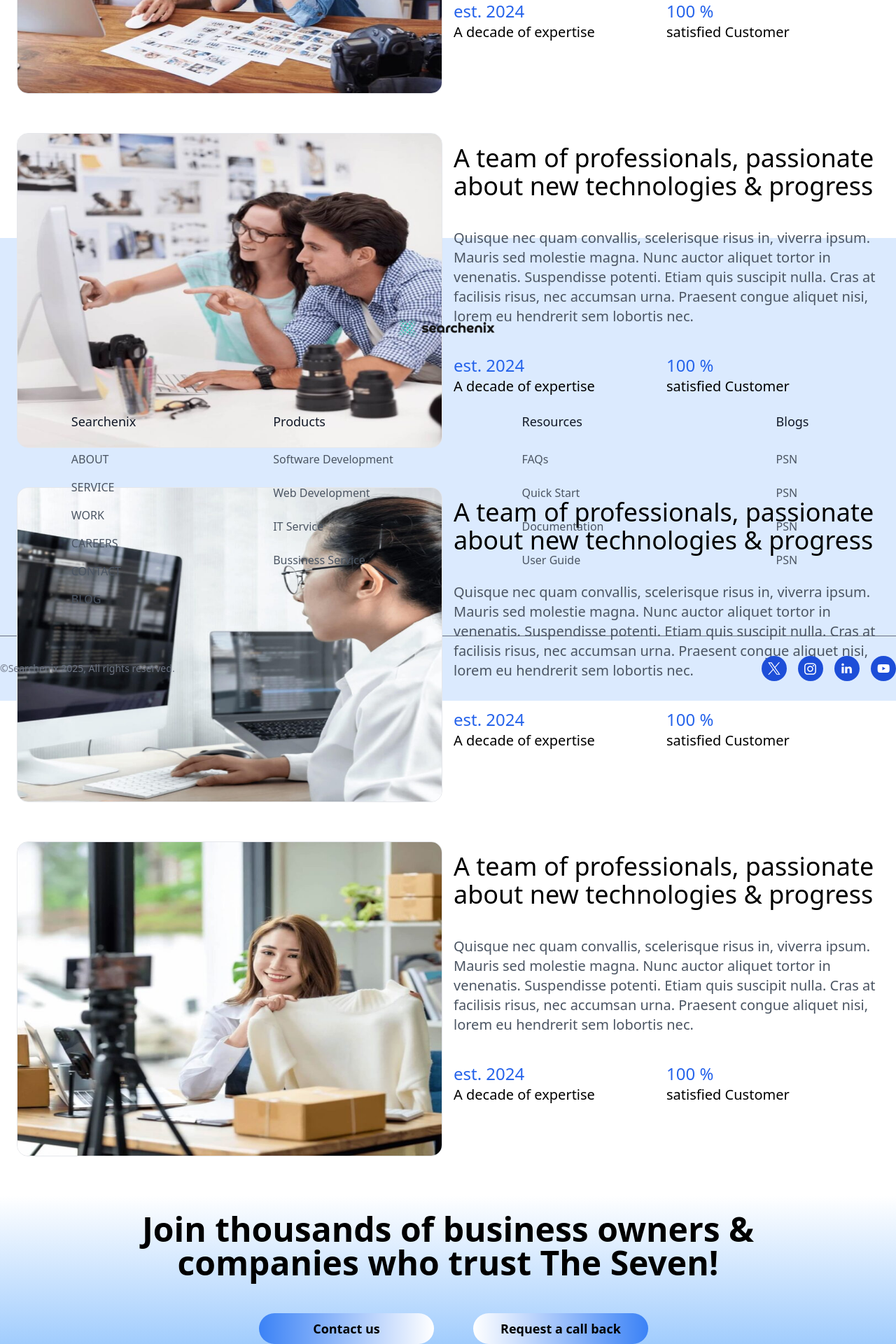
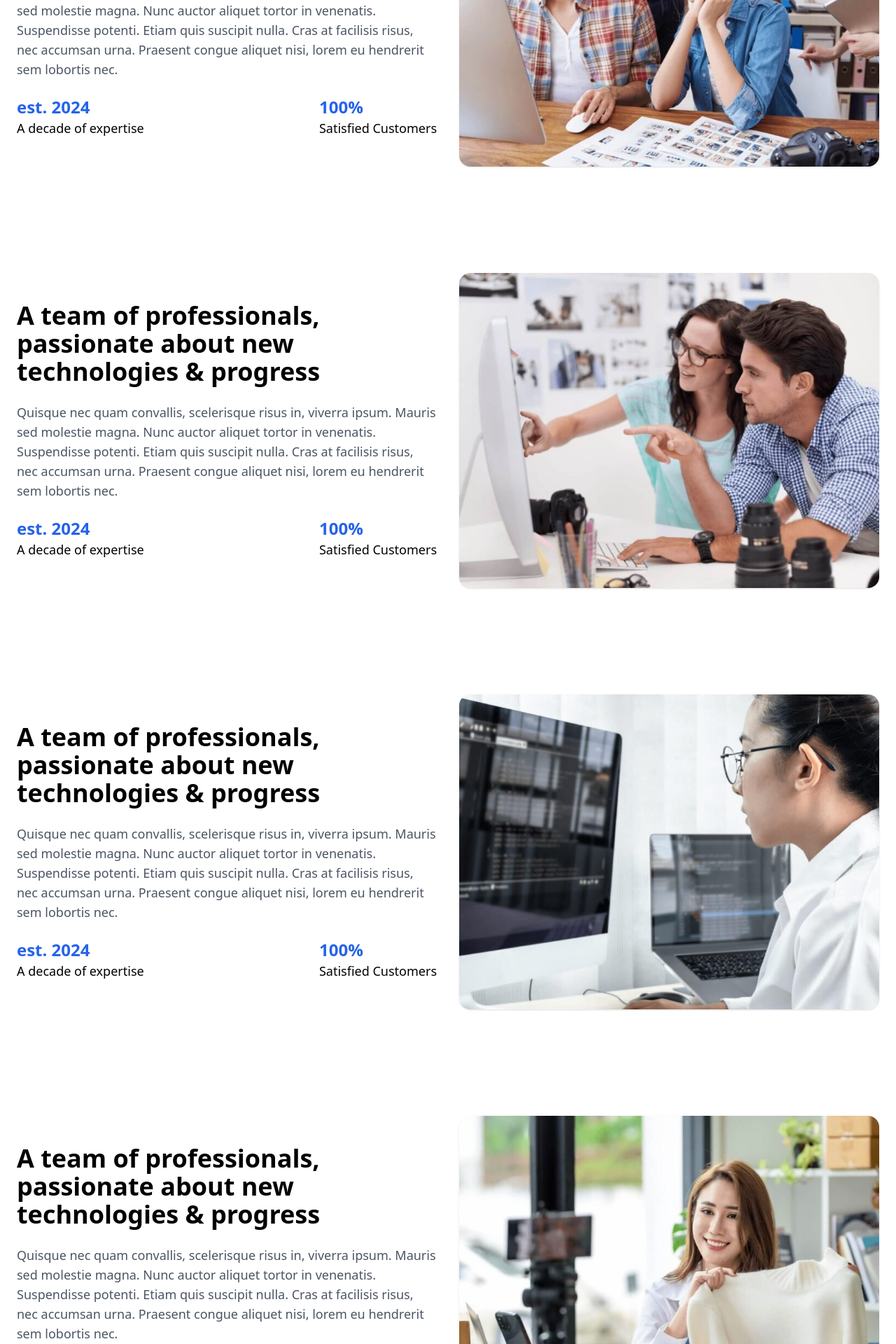
Before and after one commit to PradhumanSinghNaruka/Digital-Marketing, a React (Create React App) app in the folder frontend/: page /service in a window 1280 px wide. Shown: the part 460-2380 px from the top of the page at 70% size. Built offline with nearby package versions, Linux system fonts and the light colour scheme.

Commit message:
full stack

```diff
--- a/frontend/src/pages/About.js
+++ b/frontend/src/pages/About.js
@@ -4,94 +4,82 @@ import photo2 from "../image/about2.jpg";
 
 function About() {
   return (
-    <div className="w-full h-screen">
-      <h1 className="bg-gradient-to-b to-white from-blue-300 p-12 text-center w-full text-2xl text-black font-bold">
+    <div className="w-full mt-14">
+      <h1 className="bg-gradient-to-b from-blue-300 to-white py-12 text-center w-full text-3xl md:text-4xl lg:text-5xl text-black font-bold">
         About Us
       </h1>
-      <div className="space-y-14 w-full">
-        <div className="max-w-screen-2xl max-auto px-6 grid md:flex w-full gap-4 mt-4">
-          <div className="w-full md:w-1/2 order-1">
-            <img src={photo1} className="w-full h-[450px] border rounded-2xl" />
-          </div>
-          <div className="w-full md:w-1/2 order-2 space-y-10 mt-4">
-            <h1 className="text-3xl sm:text-xl md:text-3xl lg:text-4xl">
-              A team of professionals, passionate about new technologies &
-              progress
-            </h1>
-            <p className="text-gray-600 text-sm sm:text-md md:text-lg lg:text-xl">
-              Quisque nec quam convallis, scelerisque risus in, viverra ipsum.
-              Mauris sed molestie magna. Nunc auctor aliquet tortor in
-              venenatis. Suspendisse potenti. Etiam quis suscipit nulla. Cras at
-              facilisis risus, nec accumsan urna. Praesent congue aliquet nisi,
-              lorem eu hendrerit sem lobortis nec.
-            </p>
-            <div className="flex justify-center items-center w-full">
-              <h1 className="w-1/2 grid">
-                <p className="text-md md:text-xl lg:text-2xl text-blue-600">
-                  est. 2024
-                </p>{" "}
-                <p className="text-md md:text-lg lg:text-xl">
-                  A decade of expertise
-                </p>
-              </h1>
-              <h1 className="w-1/2 grid">
-                <p className="text-md md:text-xl lg:text-2xl text-blue-600">
-                  100 %
-                </p>{" "}
-                <p className="text-md md:text-lg lg:text-xl">
-                  satisfied Customer
-                </p>
-              </h1>
+      <div className="max-w-screen-2xl mx-auto px-6 py-12 grid md:grid-cols-2 gap-8 items-center">
+        <div>
+          <img
+            src={photo1}
+            alt="About"
+            className="w-full h-[350px] md:h-[450px] object-cover rounded-2xl shadow"
+          />
+        </div>
+        <div className="space-y-6">
+          <h2 className="text-2xl md:text-3xl lg:text-4xl font-semibold">
+            A team of professionals, passionate about new technologies & progress
+          </h2>
+          <p className="text-gray-600 text-base md:text-lg leading-relaxed">
+            Quisque nec quam convallis, scelerisque risus in, viverra ipsum.
+            Mauris sed molestie magna. Nunc auctor aliquet tortor in venenatis.
+            Suspendisse potenti. Etiam quis suscipit nulla. Cras at facilisis
+            risus, nec accumsan urna. Praesent congue aliquet nisi, lorem eu
+            hendrerit sem lobortis nec.
+          </p>
+          <div className="flex flex-wrap justify-between">
+            <div>
+              <p className="text-xl md:text-2xl text-blue-600 font-bold">est. 2024</p>
+              <p className="text-base md:text-lg">A decade of expertise</p>
+            </div>
+            <div>
+              <p className="text-xl md:text-2xl text-blue-600 font-bold">100%</p>
+              <p className="text-base md:text-lg">Satisfied Customers</p>
             </div>
           </div>
         </div>
-        <div className="max-w-screen-2xl max-auto px-6 grid md:flex w-full gap-4 mt-4">
-          <div className="w-full md:w-1/2 order-1 space-y-10 mt-4">
-            <h1 className="text-3xl sm:text-xl md:text-3xl lg:text-4xl">
-              A team of professionals, passionate about new technologies &
-              progress
-            </h1>
-            <p className="text-gray-600 text-sm sm:text-md md:text-lg lg:text-xl">
-              Quisque nec quam convallis, scelerisque risus in, viverra ipsum.
-              Mauris sed molestie magna. Nunc auctor aliquet tortor in
-              venenatis. Suspendisse potenti. Etiam quis suscipit nulla. Cras at
-              facilisis risus, nec accumsan urna. Praesent congue aliquet nisi,
-              lorem eu hendrerit sem lobortis nec.
-            </p>
-            <div className="flex justify-center items-center w-full">
-              <h1 className="w-1/2 grid">
-                <p className="text-md md:text-xl lg:text-2xl text-blue-600">
-                  est. 2024
-                </p>{" "}
-                <p className="text-md md:text-lg lg:text-xl">
-                  A decade of expertise
-                </p>
-              </h1>
-              <h1 className="w-1/2 grid">
-                <p className="text-md md:text-xl lg:text-2xl text-blue-600">
-                  100 %
-                </p>{" "}
-                <p className="text-md md:text-lg lg:text-xl">
-                  satisfied Customer
-                </p>
-              </h1>
+      </div>
+      <div className="max-w-screen-2xl mx-auto px-6 py-12 grid md:grid-cols-2 gap-8 items-center">
+        <div className="space-y-6 order-2 md:order-1">
+          <h2 className="text-2xl md:text-3xl lg:text-4xl font-semibold">
+            A team of professionals, passionate about new technologies & progress
+          </h2>
+          <p className="text-gray-600 text-base md:text-lg leading-relaxed">
+            Quisque nec quam convallis, scelerisque risus in, viverra ipsum.
+            Mauris sed molestie magna. Nunc auctor aliquet tortor in venenatis.
+            Suspendisse potenti. Etiam quis suscipit nulla. Cras at facilisis
+            risus, nec accumsan urna. Praesent congue aliquet nisi, lorem eu
+            hendrerit sem lobortis nec.
+          </p>
+          <div className="flex flex-wrap justify-between">
+            <div>
+              <p className="text-xl md:text-2xl text-blue-600 font-bold">est. 2024</p>
+              <p className="text-base md:text-lg">A decade of expertise</p>
+            </div>
+            <div>
+              <p className="text-xl md:text-2xl text-blue-600 font-bold">100%</p>
+              <p className="text-base md:text-lg">Satisfied Customers</p>
             </div>
           </div>
-          <div className="w-full md:w-1/2 order-2">
-            <img src={photo2} className="w-full h-[450px] border rounded-2xl" />
-          </div>
+        </div>
+        <div className="order-1 md:order-2">
+          <img
+            src={photo2}
+            alt="About"
+            className="w-full h-[350px] md:h-[450px] object-cover rounded-2xl shadow"
+          />
         </div>
       </div>
-      <div className="w-full justify-center items-center bg-gradient-to-b to-blue-300 from-white p-6 mt-14">
-        <div className="max-w-screen-xl mx-auto grid items-center justify-between px-4 sm:px-6 md:px-8 lg:px-12 gap-10 sm:gap-8 md:gap-12 space-x-4 mb-2">
-          <h1 className="text-center font-bold text-black text-lg sm:text-md md:text-3xl lg:text-5xl">
+      <div className="w-full bg-gradient-to-b from-white to-blue-300 py-12">
+        <div className="max-w-screen-xl mx-auto text-center px-6 space-y-6">
+          <h2 className="font-bold text-black text-2xl md:text-4xl lg:text-5xl">
             Join thousands of business owners & companies who trust The Seven!
-          </h1>
-          <div className="flex justify-center items-center gap-4 md:gap-8 lg:gap-14">
-            <button className="p-2 rounded-full w-full md:w-[250px] font-bold text-sm md:text-lg text-black bg-gradient-to-r to-white from-blue-500 hover:bg-gradient-to-l to-white from-blue-500 duration-300">
+          </h2>
+          <div className="flex flex-col md:flex-row justify-center items-center gap-4 md:gap-8">
+            <button className="px-6 py-3 rounded-full font-bold text-sm md:text-lg text-black bg-gradient-to-r from-blue-500 to-white hover:from-white hover:to-blue-500 transition">
               Contact us
             </button>
-            <button className="p-2 rounded-full w-full md:w-[250px] font-bold text-sm md:text-lg text-black bg-gradient-to-r to-blue-500 from-white hover:bg-gradient-to-l to-blue-500 from-white duration-300">
+            <button className="px-6 py-3 rounded-full font-bold text-sm md:text-lg text-black bg-gradient-to-r from-white to-blue-500 hover:from-blue-500 hover:to-white transition">
               Request a call back
             </button>
           </div>
--- a/frontend/src/pages/Service.js
+++ b/frontend/src/pages/Service.js
@@ -3,168 +3,133 @@ import photo1 from "../image/service1.jpg";
 import photo2 from "../image/service2.jpg";
 import photo4 from "../image/service4.jpg";
 import photo5 from "../image/service5.jpg";
+
 function Service() {
   return (
-    <div className="w-full h-screen">
-      <h1 className="bg-gradient-to-b to-white from-blue-300 p-12 text-center w-full text-2xl text-black font-bold">
+    <div className="w-full mt-14">
+      <h1 className="bg-gradient-to-b from-blue-300 to-white py-12 text-center w-full text-3xl md:text-4xl lg:text-5xl text-black font-bold">
         Our Services
       </h1>
       <div className="space-y-14 w-full">
-        <div className="max-w-screen-2xl max-auto px-6 grid md:flex w-full gap-4 mt-4">
-          <div className="w-full md:w-1/2 order-1">
-            <img src={photo1} className="w-full h-[450px] border rounded-2xl" />
-          </div>
-          <div className="w-full md:w-1/2 order-2 space-y-10 mt-4">
-            <h1 className="text-3xl sm:text-xl md:text-3xl lg:text-4xl">
-              A team of professionals, passionate about new technologies &
-              progress
-            </h1>
-            <p className="text-gray-600 text-sm sm:text-md md:text-lg lg:text-xl">
+        <div className="max-w-screen-2xl mx-auto px-6 py-12 grid md:grid-cols-2 gap-8 items-center">
+          <div className="space-y-6">
+            <h2 className="text-2xl md:text-3xl lg:text-4xl font-semibold">
+              A team of professionals, passionate about new technologies & progress
+            </h2>
+            <p className="text-gray-600 text-base md:text-lg leading-relaxed">
               Quisque nec quam convallis, scelerisque risus in, viverra ipsum.
-              Mauris sed molestie magna. Nunc auctor aliquet tortor in
-              venenatis. Suspendisse potenti. Etiam quis suscipit nulla. Cras at
-              facilisis risus, nec accumsan urna. Praesent congue aliquet nisi,
-              lorem eu hendrerit sem lobortis nec.
+              Mauris sed molestie magna. Nunc auctor aliquet tortor in venenatis.
+              Suspendisse potenti. Etiam quis suscipit nulla. Cras at facilisis
+              risus, nec accumsan urna. Praesent congue aliquet nisi, lorem eu
+              hendrerit sem lobortis nec.
             </p>
-            <div className="flex justify-center items-center w-full">
-              <h1 className="w-1/2 grid">
-                <p className="text-md md:text-xl lg:text-2xl text-blue-600">
-                  est. 2024
-                </p>{" "}
-                <p className="text-md md:text-lg lg:text-xl">
-                  A decade of expertise
-                </p>
-              </h1>
-              <h1 className="w-1/2 grid">
-                <p className="text-md md:text-xl lg:text-2xl text-blue-600">
-                  100 %
-                </p>{" "}
-                <p className="text-md md:text-lg lg:text-xl">
-                  satisfied Customer
-                </p>
-              </h1>
+            <div className="flex flex-wrap justify-between">
+              <div>
+                <p className="text-xl md:text-2xl text-blue-600 font-bold">est. 2024</p>
+                <p className="text-base md:text-lg">A decade of expertise</p>
+              </div>
+              <div>
+                <p className="text-xl md:text-2xl text-blue-600 font-bold">100%</p>
+                <p className="text-base md:text-lg">Satisfied Customers</p>
+              </div>
             </div>
           </div>
+          <div>
+            <img src={photo1} alt="Service 1" className="w-full h-[350px] md:h-[450px] object-cover rounded-2xl shadow" />
+          </div>
         </div>
-        <div className="max-w-screen-2xl max-auto px-6 grid md:flex w-full gap-4 mt-4">
-          <div className="w-full md:w-1/2 order-2 space-y-10 mt-4">
-            <h1 className="text-3xl sm:text-xl md:text-3xl lg:text-4xl">
-              A team of professionals, passionate about new technologies &
-              progress
-            </h1>
-            <p className="text-gray-600 text-sm sm:text-md md:text-lg lg:text-xl">
+        <div className="max-w-screen-2xl mx-auto px-6 py-12 grid md:grid-cols-2 gap-8 items-center">
+          <div className="space-y-6 order-2 md:order-1">
+            <h2 className="text-2xl md:text-3xl lg:text-4xl font-semibold">
+              A team of professionals, passionate about new technologies & progress
+            </h2>
+            <p className="text-gray-600 text-base md:text-lg leading-relaxed">
               Quisque nec quam convallis, scelerisque risus in, viverra ipsum.
-              Mauris sed molestie magna. Nunc auctor aliquet tortor in
-              venenatis. Suspendisse potenti. Etiam quis suscipit nulla. Cras at
-              facilisis risus, nec accumsan urna. Praesent congue aliquet nisi,
-              lorem eu hendrerit sem lobortis nec.
+              Mauris sed molestie magna. Nunc auctor aliquet tortor in venenatis.
+              Suspendisse potenti. Etiam quis suscipit nulla. Cras at facilisis
+              risus, nec accumsan urna. Praesent congue aliquet nisi, lorem eu
+              hendrerit sem lobortis nec.
             </p>
-            <div className="flex justify-center items-center w-full">
-              <h1 className="w-1/2 grid">
-                <p className="text-md md:text-xl lg:text-2xl text-blue-600">
-                  est. 2024
-                </p>{" "}
-                <p className="text-md md:text-lg lg:text-xl">
-                  A decade of expertise
-                </p>
-              </h1>
-              <h1 className="w-1/2 grid">
-                <p className="text-md md:text-xl lg:text-2xl text-blue-600">
-                  100 %
-                </p>{" "}
-                <p className="text-md md:text-lg lg:text-xl">
-                  satisfied Customer
-                </p>
-              </h1>
+            <div className="flex flex-wrap justify-between">
+              <div>
+                <p className="text-xl md:text-2xl text-blue-600 font-bold">est. 2024</p>
+                <p className="text-base md:text-lg">A decade of expertise</p>
+              </div>
+              <div>
+                <p className="text-xl md:text-2xl text-blue-600 font-bold">100%</p>
+                <p className="text-base md:text-lg">Satisfied Customers</p>
+              </div>
             </div>
           </div>
-          <div className="w-full md:w-1/2 order-1">
-            <img src={photo2} className="w-full h-[450px] border rounded-2xl" />
+          <div className="order-1 md:order-2">
+            <img src={photo2} alt="Service 2" className="w-full h-[350px] md:h-[450px] object-cover rounded-2xl shadow" />
           </div>
         </div>
-        <div className="max-w-screen-2xl max-auto px-6 grid md:flex w-full gap-4 mt-4">
-          <div className="w-full md:w-1/2 order-2 space-y-10 mt-4">
-            <h1 className="text-3xl sm:text-xl md:text-3xl lg:text-4xl">
-              A team of professionals, passionate about new technologies &
-              progress
-            </h1>
-            <p className="text-gray-600 text-sm sm:text-md md:text-lg lg:text-xl">
+        <div className="max-w-screen-2xl mx-auto px-6 py-12 grid md:grid-cols-2 gap-8 items-center">
+          <div className="space-y-6 order-2 md:order-1">
+            <h2 className="text-2xl md:text-3xl lg:text-4xl font-semibold">
+              A team of professionals, passionate about new technologies & progress
+            </h2>
+            <p className="text-gray-600 text-base md:text-lg leading-relaxed">
               Quisque nec quam convallis, scelerisque risus in, viverra ipsum.
-              Mauris sed molestie magna. Nunc auctor aliquet tortor in
-              venenatis. Suspendisse potenti. Etiam quis suscipit nulla. Cras at
-              facilisis risus, nec accumsan urna. Praesent congue aliquet nisi,
-              lorem eu hendrerit sem lobortis nec.
+              Mauris sed molestie magna. Nunc auctor aliquet tortor in venenatis.
+              Suspendisse potenti. Etiam quis suscipit nulla. Cras at facilisis
+              risus, nec accumsan urna. Praesent congue aliquet nisi, lorem eu
+              hendrerit sem lobortis nec.
             </p>
-            <div className="flex justify-center items-center w-full">
-              <h1 className="w-1/2 grid">
-                <p className="text-md md:text-xl lg:text-2xl text-blue-600">
-                  est. 2024
-                </p>{" "}
-                <p className="text-md md:text-lg lg:text-xl">
-                  A decade of expertise
-                </p>
-              </h1>
-              <h1 className="w-1/2 grid">
-                <p className="text-md md:text-xl lg:text-2xl text-blue-600">
-                  100 %
-                </p>{" "}
-                <p className="text-md md:text-lg lg:text-xl">
-                  satisfied Customer
-                </p>
-              </h1>
+            <div className="flex flex-wrap justify-between">
+              <div>
+                <p className="text-xl md:text-2xl text-blue-600 font-bold">est. 2024</p>
+                <p className="text-base md:text-lg">A decade of expertise</p>
+              </div>
+              <div>
+                <p className="text-xl md:text-2xl text-blue-600 font-bold">100%</p>
+                <p className="text-base md:text-lg">Satisfied Customers</p>
+              </div>
             </div>
           </div>
-          <div className="w-full md:w-1/2 order-1">
-            <img src={photo4} className="w-full h-[450px] border rounded-2xl" />
+          <div className="order-1 md:order-2">
+            <img src={photo4} alt="Service 3" className="w-full h-[350px] md:h-[450px] object-cover rounded-2xl shadow" />
           </div>
         </div>
-        <div className="max-w-screen-2xl max-auto px-6 grid md:flex w-full gap-4 mt-4">
-          <div className="w-full md:w-1/2 order-2 space-y-10 mt-4">
-            <h1 className="text-3xl sm:text-xl md:text-3xl lg:text-4xl">
-              A team of professionals, passionate about new technologies &
-              progress
-            </h1>
-            <p className="text-gray-600 text-sm sm:text-md md:text-lg lg:text-xl">
+        <div className="max-w-screen-2xl mx-auto px-6 py-12 grid md:grid-cols-2 gap-8 items-center">
+          <div className="space-y-6 order-2 md:order-1">
+            <h2 className="text-2xl md:text-3xl lg:text-4xl font-semibold">
+              A team of professionals, passionate about new technologies & progress
+            </h2>
+            <p className="text-gray-600 text-base md:text-lg leading-relaxed">
               Quisque nec quam convallis, scelerisque risus in, viverra ipsum.
-              Mauris sed molestie magna. Nunc auctor aliquet tortor in
-              venenatis. Suspendisse potenti. Etiam quis suscipit nulla. Cras at
-              facilisis risus, nec accumsan urna. Praesent congue aliquet nisi,
-              lorem eu hendrerit sem lobortis nec.
+              Mauris sed molestie magna. Nunc auctor aliquet tortor in venenatis.
+              Suspendisse potenti. Etiam quis suscipit nulla. Cras at facilisis
+              risus, nec accumsan urna. Praesent congue aliquet nisi, lorem eu
+              hendrerit sem lobortis nec.
             </p>
-            <div className="flex justify-center items-center w-full">
-              <h1 className="w-1/2 grid">
-                <p className="text-md md:text-xl lg:text-2xl text-blue-600">
-                  est. 2024
-                </p>{" "}
-                <p className="text-md md:text-lg lg:text-xl">
-                  A decade of expertise
-                </p>
-              </h1>
-              <h1 className="w-1/2 grid">
-                <p className="text-md md:text-xl lg:text-2xl text-blue-600">
-                  100 %
-                </p>{" "}
-                <p className="text-md md:text-lg lg:text-xl">
-                  satisfied Customer
-                </p>
-              </h1>
+            <div className="flex flex-wrap justify-between">
+              <div>
+                <p className="text-xl md:text-2xl text-blue-600 font-bold">est. 2024</p>
+                <p className="text-base md:text-lg">A decade of expertise</p>
+              </div>
+              <div>
+                <p className="text-xl md:text-2xl text-blue-600 font-bold">100%</p>
+                <p className="text-base md:text-lg">Satisfied Customers</p>
+              </div>
             </div>
           </div>
-          <div className="w-full md:w-1/2 order-1">
-            <img src={photo5} className="w-full h-[450px] border rounded-2xl" />
+          <div className="order-1 md:order-2">
+            <img src={photo5} alt="Service 4" className="w-full h-[350px] md:h-[450px] object-cover rounded-2xl shadow" />
           </div>
         </div>
       </div>
-      <div className="w-full justify-center items-center bg-gradient-to-b to-blue-300 from-white p-6 mt-14">
-        <div className="max-w-screen-xl mx-auto grid items-center justify-between px-4 sm:px-6 md:px-8 lg:px-12 gap-10 sm:gap-8 md:gap-12 space-x-4 mb-2">
-          <h1 className="text-center font-bold text-black text-lg sm:text-md md:text-3xl lg:text-5xl">
+      <div className="w-full bg-gradient-to-b from-white to-blue-300 py-12">
+        <div className="max-w-screen-xl mx-auto text-center px-6 space-y-6">
+          <h2 className="font-bold text-black text-2xl md:text-4xl lg:text-5xl">
             Join thousands of business owners & companies who trust The Seven!
-          </h1>
-          <div className="flex justify-center items-center gap-4 md:gap-8 lg:gap-14">
-            <button className="p-2 rounded-full w-full md:w-[250px] font-bold text-sm md:text-lg text-black bg-gradient-to-r to-white from-blue-500 hover:bg-gradient-to-l to-white from-blue-500 duration-300">
+          </h2>
+          <div className="flex flex-col md:flex-row justify-center items-center gap-4 md:gap-8">
+            <button className="px-6 py-3 rounded-full font-bold text-sm md:text-lg text-black bg-gradient-to-r from-blue-500 to-white hover:from-white hover:to-blue-500 transition">
               Contact us
             </button>
-            <button className="p-2 rounded-full w-full md:w-[250px] font-bold text-sm md:text-lg text-black bg-gradient-to-r to-blue-500 from-white hover:bg-gradient-to-l to-blue-500 from-white duration-300">
+            <button className="px-6 py-3 rounded-full font-bold text-sm md:text-lg text-black bg-gradient-to-r from-white to-blue-500 hover:from-blue-500 hover:to-white transition">
               Request a call back
             </button>
           </div>
```
Also changed, not shown: frontend/src/App.js (+17 -2 lines), frontend/src/components/Schroll.js (added, +12 -0 lines), frontend/src/pages/Blog.js (+27 -28 lines), frontend/src/pages/Contactus.js (+26 -23 lines).
